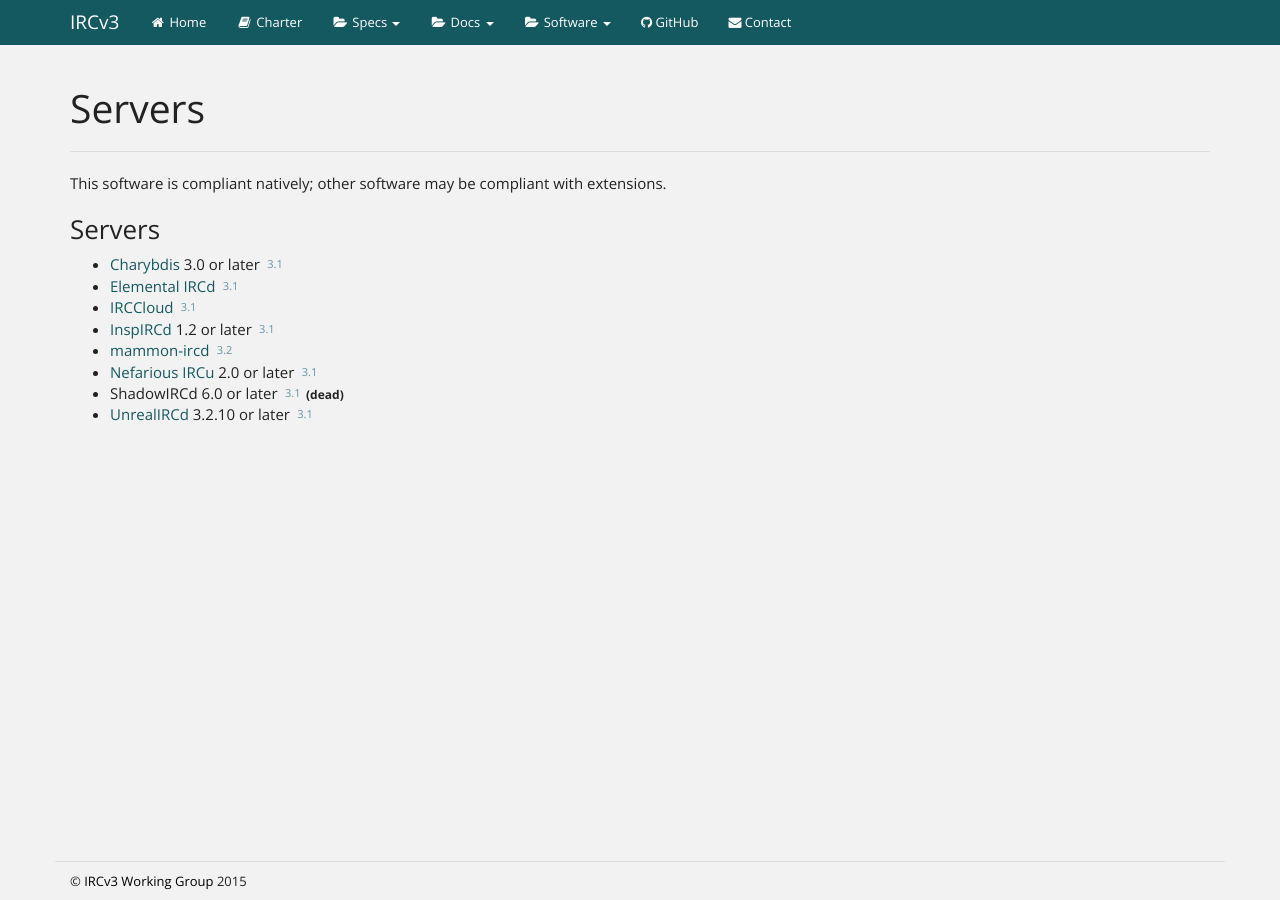
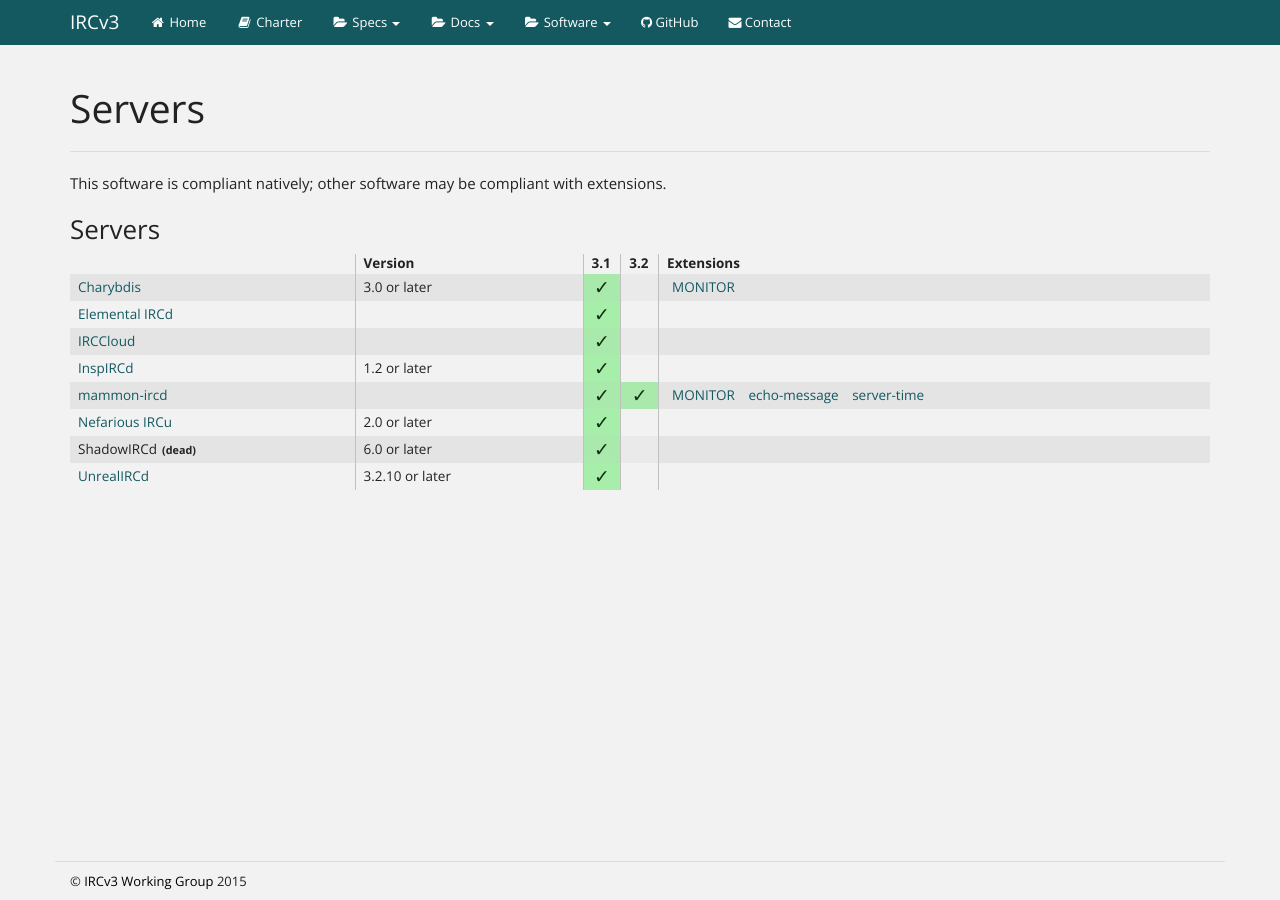
Before and after one commit to ircv3/ircv3.github.io, a Jekyll site: the page built from software/servers.md, in a window 1280 px wide. Built offline with Jekyll 4.4.1, drawn with Linux system fonts in a browser that asks for light colours.

Commit message:
software: Add more support, update table display

```diff
--- a/_data/libraries.yml
+++ b/_data/libraries.yml
@@ -2,9 +2,17 @@
   software:
     - name: cinch
       link: https://github.com/cinchrb/cinch
+      support:
+        - v3.1
     - name: Communi
       link: https://communi.github.io
+      support:
+        - v3.1
     - name: Net::Async::IRC
       link: https://metacpan.org/pod/Net::Async::IRC
+      support:
+        - v3.1
     - name: pydle
       link: https://pypi.python.org/pypi/pydle
+      support:
+        - v3.1
--- a/_data/servers.yml
+++ b/_data/servers.yml
@@ -3,22 +3,44 @@
     - name: Charybdis
       link: http://www.stack.nl/~jilles/irc/#charybdis
       version: 3.0 or later
+      support:
+        - v3.1
+      extensions:
+        - monitor
     - name: Elemental IRCd
       link: https://github.com/lyska/elemental-ircd
+      support:
+        - v3.1
     - name: IRCCloud
       link: https://www.irccloud.com
+      support:
+        - v3.1
     - name: InspIRCd
       link: http://www.inspircd.org
       version: 1.2 or later
+      support:
+        - v3.1
     - name: mammon-ircd
       link: http://mammon.io
-      irc: 3.2
+      support:
+        - v3.1
+        - v3.2
+      extensions:
+        - monitor
+        - echo-message
+        - server-time
     - name: Nefarious IRCu
       link: https://github.com/evilnet/nefarious2
       version: 2.0 or later
+      support:
+        - v3.1
     - name: ShadowIRCd
       version: 6.0 or later
+      support:
+        - v3.1
       dead: true
     - name: UnrealIRCd
       link: http://www.unrealircd.org
       version: 3.2.10 or later
+      support:
+        - v3.1
--- /dev/null
+++ b/_includes/extension.html
@@ -0,0 +1 @@
+<a class="irc-extension" href="{{ site.data.extensions[extension].link }}" title="{{ site.data.extensions[extension].description }}">{{ site.data.extensions[extension].name }}</a>
--- a/_includes/software_list.html
+++ b/_includes/software_list.html
@@ -1,4 +1,34 @@
 ### {{ type.name }}
 
-{% for sw in type.software %}
-* {% if sw.link %}[{{ sw.name }}]({{ sw.link }}){% else %}{{ sw.name }}{% endif %} {% if sw.version %}<span class="sw-version">{{ sw.version }}</span>{% endif %} {% if sw.irc %}<span class="irc-version">{{ sw.irc }}</span>{% else %}<span class="irc-version">3.1</span>{% endif %} {% if sw.dead %}<span class="dead-software">dead</span>{% endif %} {% endfor %}
+<table class="sw-table">
+    <colgroup class="name"></colgroup>
+    <colgroup class="version"></colgroup>
+    <colgroup class="support"></colgroup>
+    <colgroup class="support"></colgroup>
+    <colgroup class="extensions"></colgroup>
+    <thead>
+        <th></th>
+        <th>Version</th>
+        <th>3.1</th>
+        <th>3.2</th>
+        <th>Extensions</th>
+    </thead>
+    <tbody>
+        {% for sw in type.software %}
+        <tr>
+            <td>
+                {% if sw.link %}<a href="{{ sw.link }}">{{ sw.name }}</a>{% else %}{{ sw.name }}{% endif %}
+                {% if sw.dead %}<span class="dead-software">dead</span>{% endif %}
+            </td>
+            <td>{{ sw.version }}</td>
+            <td class="support{% if sw.support contains "v3.1" %} supported{% endif %}"></td>
+            <td class="support{% if sw.support contains "v3.2" %} supported{% endif %}"></td>
+            <td>
+                {% for extension in sw.extensions %}
+                    {% include extension.html %}
+                {% endfor %}
+            </td>
+        </tr>
+        {% endfor %}
+    </tbody>
+</table>
--- a/css/ircv3-style.css
+++ b/css/ircv3-style.css
@@ -60,6 +60,39 @@
 }
 .dead-software:after {
     content: ")";
+}
+
+table.sw-table {
+  overflow-x: auto;
+  width: 100%;
+  margin: 0 auto;
+}
+tr:nth-child(odd) .support {
+  background-color: #eaeaea;
+}
+tr:nth-child(odd) .support.supported {
+  background-color: #a9eaac;
+}
+tr .support.supported {
+  background-color: #a7eeaa;
+  color: #0E3010;
+  font-size: 140%;
+  text-align: center
+}
+tr .support.supported:after {
+  content: "✓";
+}
+a.irc-extension {
+  margin: 0 0.5rem;
+}
+.sw-table .name {
+  width: 25%;
+}
+.sw-table .version {
+  width: 20%;
+}
+.sw-table .support {
+  width: 2em;
 }
 
 .navbar, .navbar-inverse .dropdown-menu {
```
Also changed, not shown: _data/clients.yml (+58 -0 lines), _data/extensions.yml (added, +14 -0 lines).
